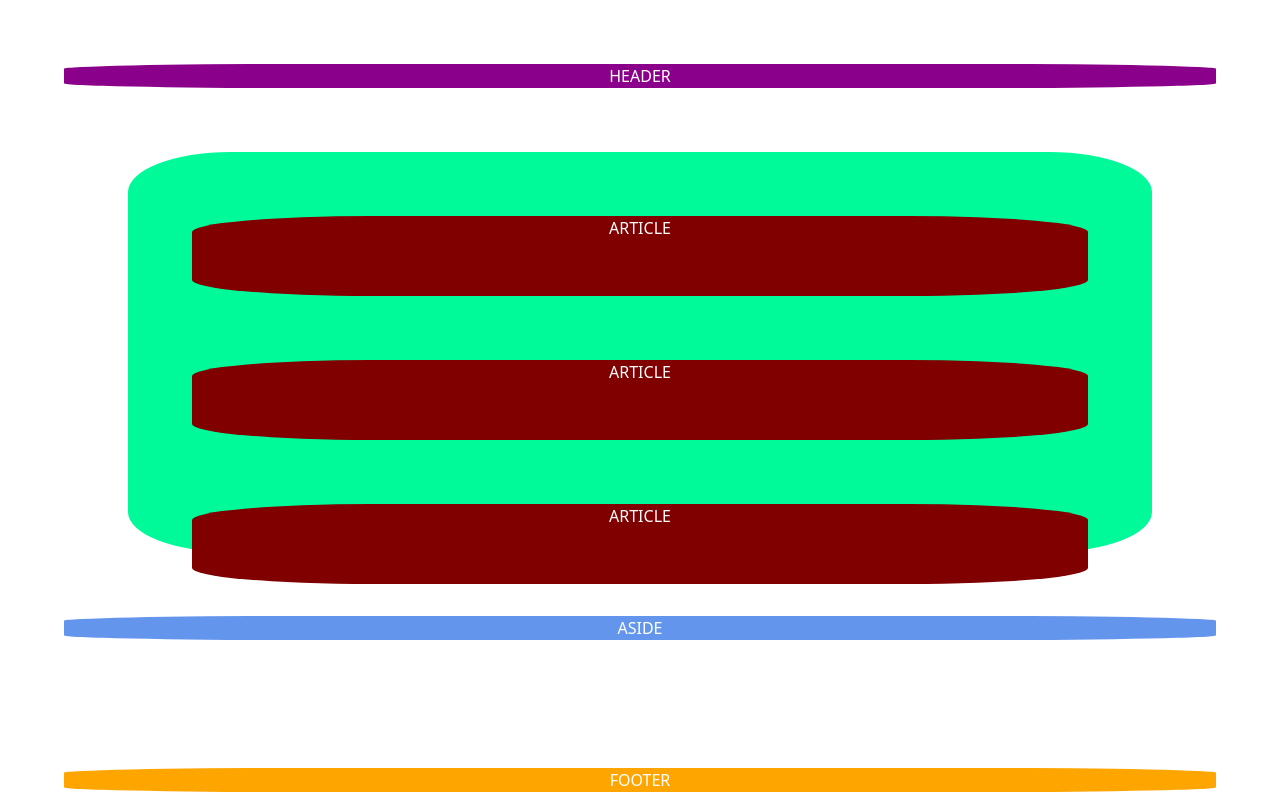
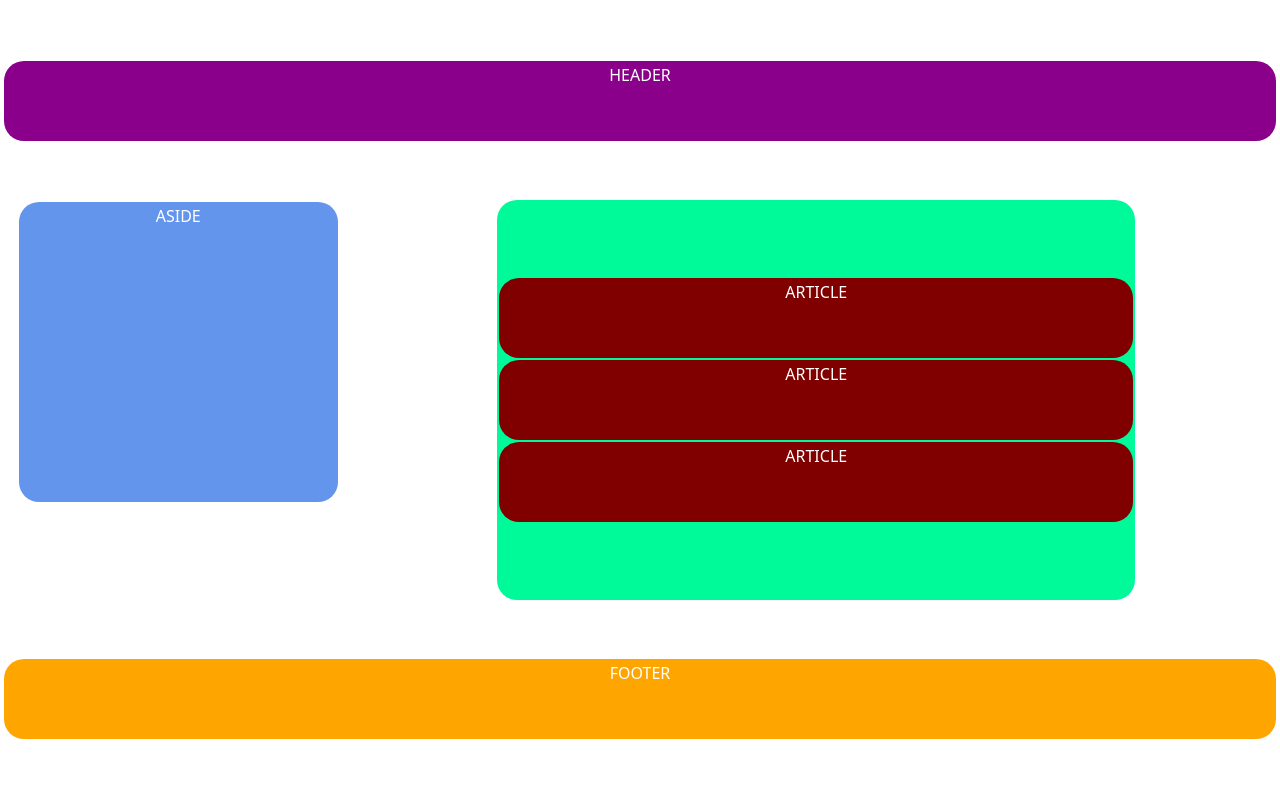
Before and after one commit to pvstark/flexbox-wireframe-practice, a plain HTML site: page index.html in a window 1280 px wide. Drawn offline with Linux system fonts and the light colour scheme.

Commit message:
added media query to alter layout for desktop sized screens

```diff
--- a/css/style.css
+++ b/css/style.css
@@ -12,7 +12,7 @@ body {
 }
 
 .item {
-    border-radius: 20%;
+    border-radius: 20px;
     margin: 5vw;
     height: 10vh;
     text-align: center;
@@ -26,7 +26,7 @@ main {
     justify-content: space-evenly;
     margin-left: 10vw;
     margin-right: 10vw;
-    border-radius: 10%;
+    border-radius: 20px;
     height: 50vh;
 }
 
@@ -42,3 +42,34 @@ aside {
 footer {
     background-color: orange;
 }
+
+@media (min-width: 769px){
+    .container{
+        display: flex;
+        flex-direction: row-reverse;
+        flex-wrap: wrap;
+        align-content: space-evenly;
+        padding: 2px;
+    }
+
+    .item{
+        margin: 2px;
+        padding: 2px;
+    }
+
+    header, footer{
+        flex-basis:100%;
+    }
+
+    main {
+        flex-basis:50%;
+        align-content: center;
+        justify-content: center;
+    }
+
+    aside{
+        flex-basis: 25%;
+        min-height:300px;
+    }
+
+}
```
Also changed, not shown: desktop-wireframe.png (added).
